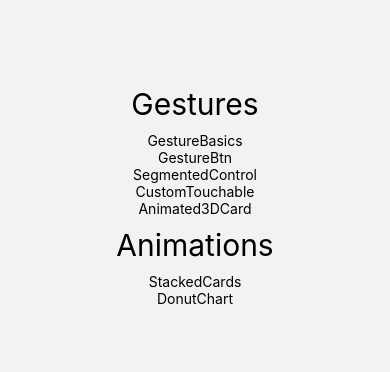
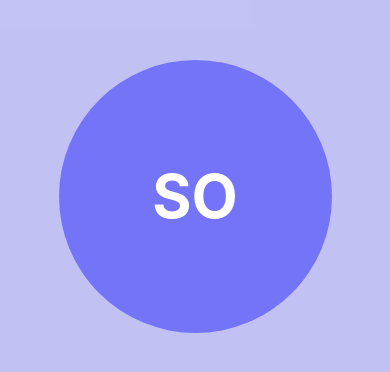
Before and after one commit to jonqwerty/animation, a React Native app: screen /InterpolateWithScroll in a window 390 px wide. Shown: the part 226-598 px from the top of the page. Built offline with nearby package versions, Linux system fonts and the light colour scheme.

Commit message:
try interpolation

```diff
--- a/src/common/types.ts
+++ b/src/common/types.ts
@@ -9,6 +9,7 @@
   Animated3DCard = 'Animated3DCard',
   DonutChart = 'DonutChart',
   GestyreBasics = 'GestyreBasics',
+  InterpolateWithScroll = 'InterpolateWithScroll',
 }
 
 export type RootStackParamList = {
@@ -20,6 +21,7 @@
   Animated3DCard: {};
   DonutChart: {};
   GestyreBasics: {};
+  InterpolateWithScroll: {};
 };
 
 export type RootRouteProps<RouteName extends keyof RootStackParamList> =
--- a/src/navigation/AppNavigator.tsx
+++ b/src/navigation/AppNavigator.tsx
@@ -10,6 +10,7 @@
 import Animated3DCardScreen from '../screens/Animated3DCardScreen';
 import DonutChartScreen from '../screens/DonutChartScreen';
 import GestyreBasicsScreen from '../screens/GestyreBasicsScreen';
+import InterpolateWithScrollScreen from '../screens/InterpolateWithScrollScreen';
 
 const Stack = createNativeStackNavigator();
 
@@ -96,6 +97,16 @@
           }
         }
       />
+      <Stack.Screen
+        name="InterpolateWithScroll"
+        component={InterpolateWithScrollScreen}
+        options={
+          {
+            // gestureEnabled: false,
+            // animation: 'none',
+          }
+        }
+      />
     </Stack.Navigator>
   );
 };
--- /dev/null
+++ b/src/screens/InterpolateWithScrollScreen.tsx
@@ -0,0 +1,124 @@
+import {Dimensions, StyleSheet, Text, View} from 'react-native';
+import React from 'react';
+import Animated, {
+  Extrapolate,
+  interpolate,
+  useAnimatedScrollHandler,
+  useAnimatedStyle,
+  useSharedValue,
+} from 'react-native-reanimated';
+
+const WORDS = ['so', 'far', 'so', 'good'];
+
+interface PageProps {
+  title: string;
+  index: number;
+  translateX: Animated.SharedValue<number>;
+}
+const {height, width} = Dimensions.get('window');
+const SIZE = width * 0.7;
+
+const Page: React.FC<PageProps> = ({index, title, translateX}) => {
+  const inputRange = [(index - 1) * width, index * width, (index + 1) * width];
+
+  const rStyle = useAnimatedStyle(() => {
+    const scale = interpolate(
+      translateX.value,
+      inputRange,
+      [0, 1, 0],
+      Extrapolate.CLAMP,
+    );
+    const borderRadius = interpolate(
+      translateX.value,
+      inputRange,
+      [0, SIZE / 2, 0],
+      Extrapolate.CLAMP,
+    );
+
+    return {
+      borderRadius,
+      transform: [{scale}],
+    };
+  });
+
+  const rTextStyle = useAnimatedStyle(() => {
+    const translateY = interpolate(
+      translateX.value,
+      inputRange,
+      [height / 2, 0, -height / 2],
+      Extrapolate.CLAMP,
+    );
+    const opacity = interpolate(
+      translateX.value,
+      inputRange,
+      [-2, 1, -2],
+      Extrapolate.CLAMP,
+    );
+
+    return {
+      opacity,
+      transform: [{translateY: translateY}],
+    };
+  });
+  return (
+    <View
+      style={[
+        {width, height, alignItems: 'center', justifyContent: 'center'},
+        {backgroundColor: `rgba(0,0,255, 0.${index + 2})`},
+      ]}>
+      <Animated.View style={[styles.square, rStyle]} />
+      <Animated.View style={[styles.textContainer, rTextStyle]}>
+        <Text style={styles.text}>{title}</Text>
+      </Animated.View>
+    </View>
+  );
+};
+
+const InterpolateWithScrollScreen = () => {
+  const translateX = useSharedValue(0);
+
+  const scrollHandler = useAnimatedScrollHandler(event => {
+    translateX.value = event.contentOffset.x;
+  });
+  return (
+    <Animated.ScrollView
+      onScroll={scrollHandler}
+      pagingEnabled
+      scrollEventThrottle={16}
+      horizontal
+      style={{width, height}}>
+      {WORDS.map((title, index) => {
+        return (
+          <Page
+            key={index.toString()}
+            title={title}
+            index={index}
+            translateX={translateX}
+          />
+        );
+      })}
+    </Animated.ScrollView>
+  );
+};
+
+export default InterpolateWithScrollScreen;
+
+const styles = StyleSheet.create({
+  container: {
+    flex: 1,
+    alignItems: 'center',
+    justifyContent: 'center',
+  },
+  square: {
+    width: SIZE,
+    height: SIZE,
+    backgroundColor: 'rgba(0, 0, 255, 0.4)',
+  },
+  text: {
+    fontSize: 60,
+    color: 'white',
+    textTransform: 'uppercase',
+    fontWeight: '700',
+  },
+  textContainer: {position: 'absolute'},
+});
--- a/src/screens/ListScreen.tsx
+++ b/src/screens/ListScreen.tsx
@@ -44,6 +44,12 @@
         }}>
         Animated3DCard
       </Text>
+      <Text
+        onPress={() => {
+          navigation.navigate(Screen.InterpolateWithScroll, {});
+        }}>
+        InterpolateWithScroll
+      </Text>
 
       <Text style={{fontSize: 30, marginVertical: 10}}>Animations</Text>
 
```
